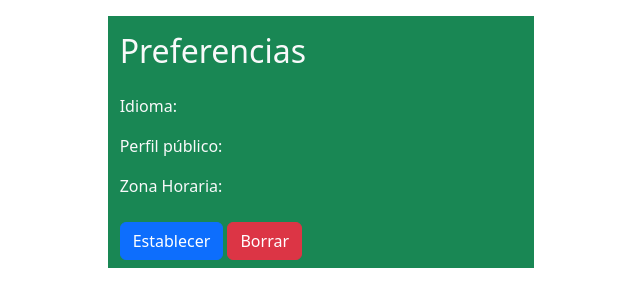
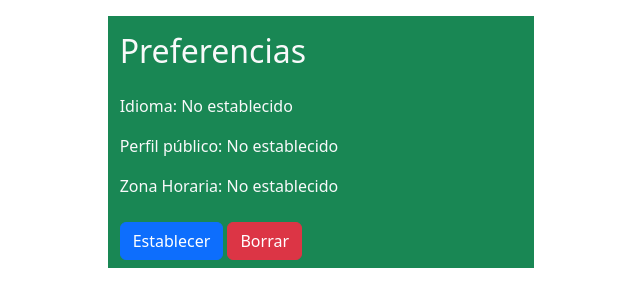
Before and after one commit to jgarea/daw_php, a PHP site: page /mostrar.php in a window 1280 px wide. Shown: the top 307 px of the page, without its empty margins (319-959 px from the left). Run offline with PHP 8.4, Linux system fonts and the light colour scheme.

Commit message:
Modificación tarea04

```diff
--- a/tarea04_sesion/mostrar.php
+++ b/tarea04_sesion/mostrar.php
@@ -10,13 +10,13 @@
 </head>
 <body>
 <?php
-
+    // Iniciamos la sesión o recuperamos la anterior sesión existente
     session_start();
 
     $mensaje = "";
-  $idioma = "";
-  $publico = "";
-  $zona_h = "";
+    $idioma = "No establecido";
+    $publico = "No establecido";
+    $zona_h = "No establecido";
 
     if (isset($_REQUEST['borrar'])) {
         if (isset($_SESSION['idioma'])) {
@@ -25,9 +25,9 @@
         }else{
             $mensaje = "No hay información para eliminar";
         }
-    $idioma = "";
-    $publico = "";
-    $zona_h = "";
+        $idioma = "No establecido";
+        $publico = "No establecido";
+        $zona_h = "No establecido";
     } else {
       // Comprobamos que existen los datos de SESSION
       if (isset($_SESSION['idioma'])) {
@@ -35,9 +35,9 @@
             $publico = $_SESSION['publico'];
             $zona_h = $_SESSION['zona_h'];
         } else { // Se ha accedido a esta página sin datos de SESSION
-      $idioma = "";
-      $publico = "";
-      $zona_h = "";
+            $idioma = "No establecido";
+            $publico = "No establecido";
+            $zona_h = "No establecido";
         }
     }
 
@@ -54,15 +54,12 @@
             <p>Perfil público: <?php echo $publico ?></p>
             <p>Zona Horaria: <?php echo $zona_h ?></p>
             <div class="py-2">
-                <a href="index.php"><button class="btn btn-primary" type="button">Establecer</button></a>
+                <a href="preferencias.php"><button class="btn btn-primary" type="button">Establecer</button></a>
                 <button class="btn btn-danger" type="submit" name="borrar">Borrar</button>
             </div>
         </div>
     </form>
 </div>
-<?php
-
-?>
 
 <script src="https://cdn.jsdelivr.net/npm/bootstrap@5.3.0-alpha1/dist/js/bootstrap.bundle.min.js" integrity="sha384-w76AqPfDkMBDXo30jS1Sgez6pr3x5MlQ1ZAGC+nuZB+EYdgRZgiwxhTBTkF7CXvN" crossorigin="anonymous"></script>
 </body>
```
Also changed, not shown: tarea04_sesion/preferencias.php (renamed from tarea04_sesion/index.php, +30 -4 lines). Lines whose indentation alone changed are shown as unchanged.
